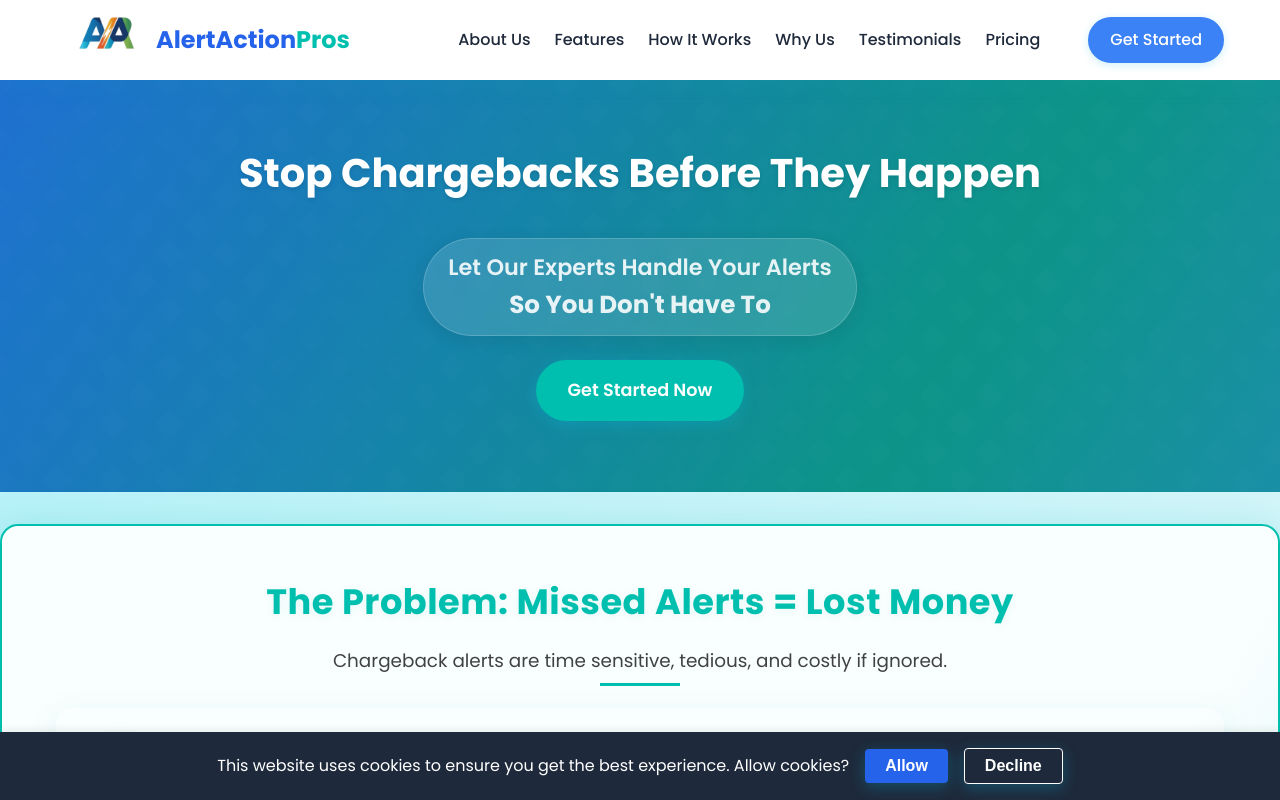
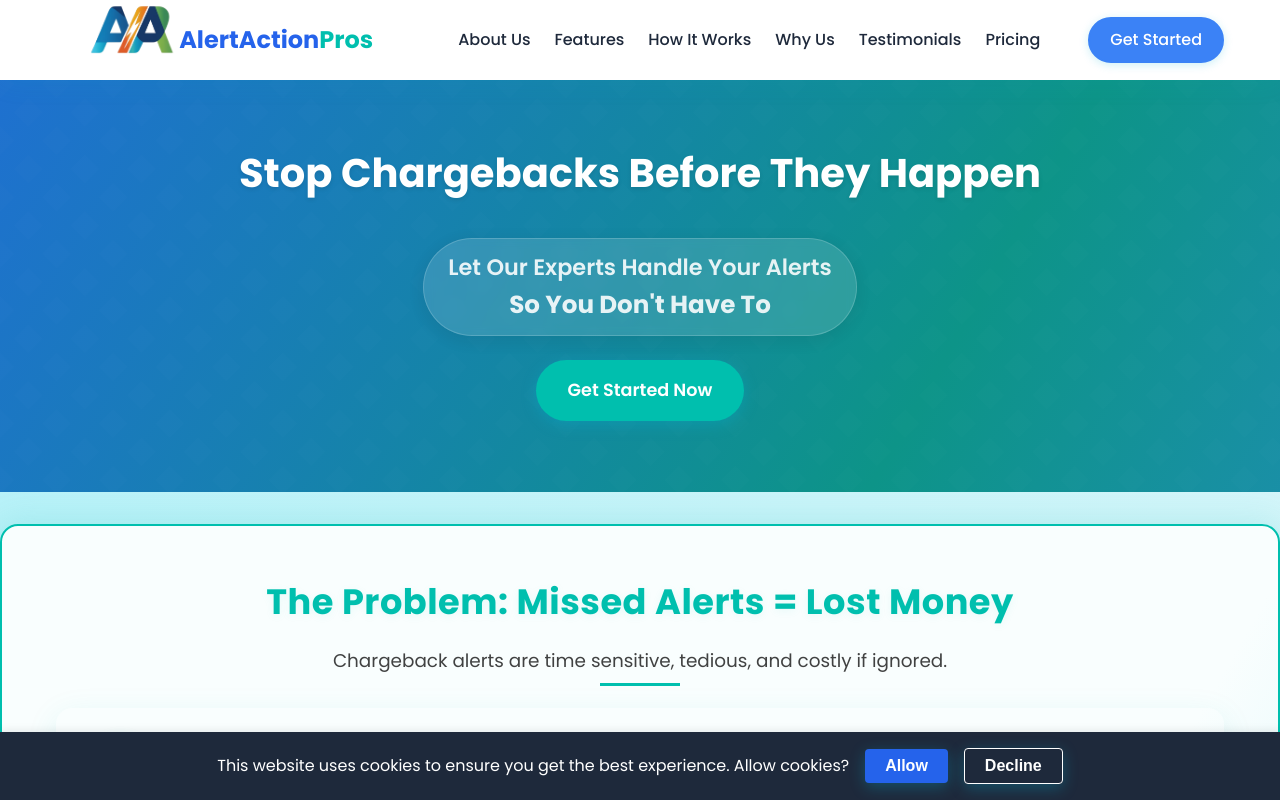
Before and after one commit to Alert-Action-Pros/website, a plain HTML site: page index.html in a window 1280 px wide. Shown: the top 800 px of the page. Drawn offline with Linux system fonts and the light colour scheme.

Commit message:
upgrades

```diff
--- a/index.html
+++ b/index.html
@@ -59,7 +59,7 @@
     <div class="navbar-container">
         <a href="#top" class="logo" style="display: flex; align-items: center;">
             <!-- Removed shield icon and added logo image -->
-            <img src="/logoico.png" alt="AlertAction Pros Logo" style="height: 100px; width: auto; vertical-align: middle;">
+            <img src="/logo.png" alt="AlertAction Pros Logo" style="height: 150px; width: auto; vertical-align: middle; margin-right: 2px;">
             AlertAction<span>Pros</span>
         </a>
 
@@ -442,7 +442,7 @@
         <div class="footer-brand">
             <a href="#top" class="logo" style="display: flex; align-items: center; gap: 10px;">
                 <!-- Removed shield icon and added logo image -->
-                <img src="/logoico.png" alt="AlertAction Pros Logo" style="height: 70px; width: auto; vertical-align: middle;">
+                <img src="/logo.png" alt="AlertAction Pros Logo" style="height: 100px; width: auto; vertical-align: middle;">
                 AlertAction<span>Pros</span>
             </a>
             <p>Chargeback alert management made simple, secure, and effective.</p>
```
Also changed, not shown: about.html (+2 -2 lines), logo.png (added), shield.ico (deleted).
